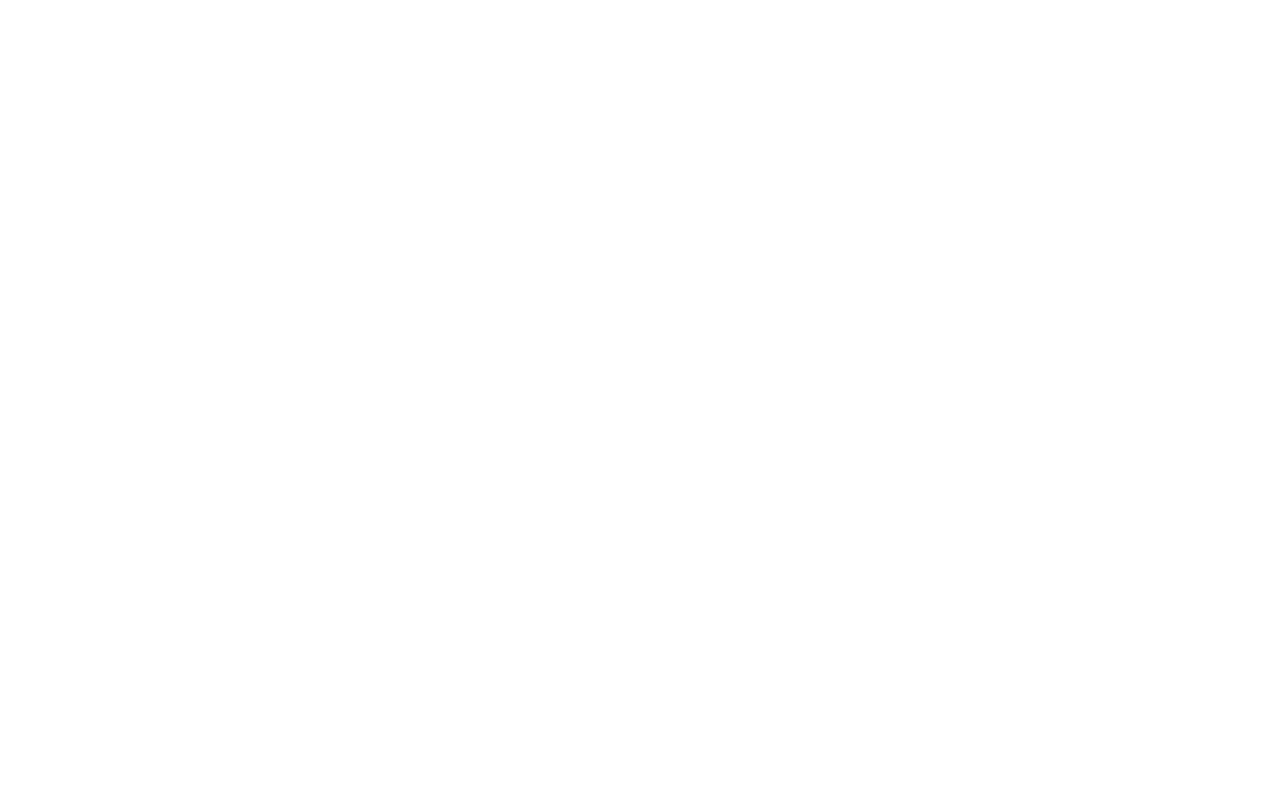
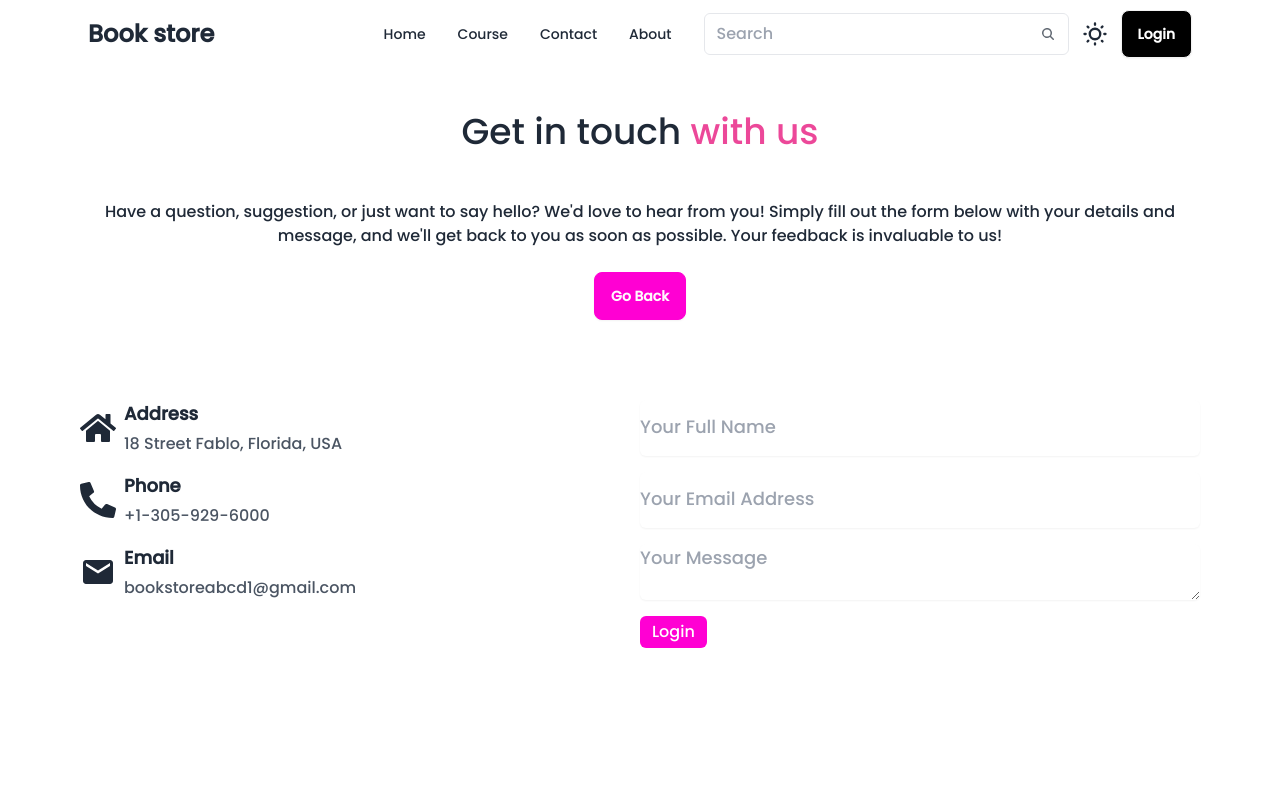
Before and after one commit to huzaifa1230/mernBookStoreProject, a React (Vite) app in the folder frontend/: page /contact in a window 1280 px wide. Before the commit this address had no page. Shown: the top 800 px of the page. Built offline with nearby package versions, Linux system fonts and the light colour scheme.

Commit message:
frontend done

```diff
--- a/frontend/package.json
+++ b/frontend/package.json
@@ -13,6 +13,7 @@
     "react": "^18.2.0",
     "react-dom": "^18.2.0",
     "react-hook-form": "^7.51.3",
+    "react-icons": "^5.1.0",
     "react-router-dom": "^6.23.0",
     "react-slick": "^0.30.2",
     "slick-carousel": "^1.8.1"
--- a/frontend/src/App.jsx
+++ b/frontend/src/App.jsx
@@ -3,6 +3,7 @@
 import Home from "./home/Home";
 import Courses from "./courses/Courses";
 import Signup from "./Components/Signup";
+import ContactUs from "./Contact/ContactUs";
 
 const App = () => {
   return (
@@ -13,6 +14,7 @@
             <Route path="/" element={<Home />} />
             <Route path="/course" element={<Courses />} />
             <Route path="/signup" element={<Signup />} />
+            <Route path="/contact" element={<ContactUs />} />
           </Routes>
         </div>
       </>
--- /dev/null
+++ b/frontend/src/Components/Contact.jsx
@@ -0,0 +1,105 @@
+import React from "react";
+import { FaHome, FaPhoneAlt } from "react-icons/fa";
+import { MdEmail } from "react-icons/md";
+import { Link } from "react-router-dom";
+import { useForm } from "react-hook-form";
+
+function About() {
+  const {
+    register,
+    handleSubmit,
+    // formState: { errors },
+  } = useForm();
+  const onSubmit = (data) => console.log(data);
+  return (
+    <>
+      <div className="max-w-screen-2xl container mx-auto md:px-20 px-4">
+        <div className=" items-center pt-28 justify-center text-center">
+          <h1 className="text-2xl  md:text-4xl">
+            Get in touch
+            <span className="text-pink-500"> with us</span>
+          </h1>
+          <p className="mt-12">
+            Have a question, suggestion, or just want to say hello? We'd love to
+            hear from you! Simply fill out the form below with your details and
+            message, and we'll get back to you as soon as possible. Your
+            feedback is invaluable to us!
+          </p>
+          <Link to="/">
+            <button className="btn btn-secondary hover:bg-pink-600 mt-6">
+              Go Back
+            </button>
+          </Link>
+          <div className="flex mt-20">
+            <div className="w-1/2">
+              <div className="flex items-center mb-4">
+                <div className="mr-2">
+                  <FaHome size={36} />
+                </div>
+                <div>
+                  <h2 className="text-lg text-left mb-1 font-semibold">
+                    Address
+                  </h2>{" "}
+                  <p className="text-gray-600">18 Street Fablo, Florida, USA</p>
+                </div>
+              </div>
+              <div className="flex items-center mb-4">
+                <div className="mr-2">
+                  <FaPhoneAlt size={36} />
+                </div>
+                <div>
+                  <h2 className="text-lg text-left mb-1 font-semibold">
+                    Phone
+                  </h2>{" "}
+                  <p className="text-gray-600">+1-305-929-6000</p>
+                </div>
+              </div>
+              <div className="flex items-center mb-4">
+                <div className="mr-2">
+                  <MdEmail size={36} />
+                </div>
+                <div>
+                  <h2 className="text-lg text-left mb-1 font-semibold">
+                    Email
+                  </h2>{" "}
+                  <p className="text-gray-600"> bookstoreabcd1@gmail.com</p>
+                </div>
+              </div>
+            </div>
+
+            <div className="w-1/2">
+              <form onSubmit={handleSubmit(onSubmit)} className="space-y-4 ">
+                <input
+                  type="text"
+                  className="block w-full placeholder:text-lg outline-none h-14 rounded-md shadow-sm sm:text-sm"
+                  placeholder="Your Full Name"
+                  required
+                  {...register("name", { required: true })}
+                />
+                <input
+                  type="email"
+                  className="block w-full placeholder:text-lg outline-none h-14 rounded-md shadow-sm sm:text-sm"
+                  placeholder="Your Email Address"
+                  required
+                  {...register("email", { required: true })}
+                />
+                <textarea
+                  rows="6"
+                  className="block w-full placeholder:text-lg outline-none h-14 rounded-md shadow-sm sm:text-sm"
+                  placeholder="Your Message"
+                  required
+                  {...register("message", { required: true })}
+                ></textarea>
+                <button className=" bg-secondary text-white rounded-md px-3 py-1 block   hover:bg-pink-700 duration-200">
+                  Login
+                </button>
+              </form>
+            </div>
+          </div>
+        </div>
+      </div>
+    </>
+  );
+}
+
+export default About;
--- a/frontend/src/Components/Course.jsx
+++ b/frontend/src/Components/Course.jsx
@@ -7,7 +7,7 @@
   return (
     <>
       <div className="max-w-screen-2xl container mx-auto md:px-20 px-4">
-        <div className="mt-28 items-center justify-center text-center">
+        <div className="pt-28 items-center justify-center text-center">
           <h1 className="text-2xl md:text-4xl">
             We are delighted to have you{" "}
             <span className="text-pink-500">here :)</span>
--- a/frontend/src/Components/Navbar.jsx
+++ b/frontend/src/Components/Navbar.jsx
@@ -40,7 +40,7 @@
         <a href="/course">Course</a>
       </li>
       <li>
-        <a>Contact</a>
+        <a href="/contact">Contact</a>
       </li>
       <li>
         <a>About</a>
--- a/frontend/src/Components/Signup.jsx
+++ b/frontend/src/Components/Signup.jsx
@@ -77,7 +77,7 @@
                 <button className=" bg-pink-500 text-white px-3 py-1 rounded-md  hover:bg-pink-700 duration-200">
                   Signup
                 </button>
-                <p className="mt-3 text-md">
+                <p className="mt-3 text-md ">
                   Already a user?{" "}
                   <button
                     className="underline text-blue-500 cursor-pointer"
--- /dev/null
+++ b/frontend/src/Contact/ContactUs.jsx
@@ -0,0 +1,18 @@
+import React from "react";
+import Navbar from "../Components/Navbar";
+import Footer from "../Components/Footer";
+import Contact from "../Components/Contact";
+
+function ContactUs() {
+  return (
+    <>
+      <Navbar />
+      <div className="min-h-screen">
+        <Contact />
+      </div>
+      <Footer />
+    </>
+  );
+}
+
+export default ContactUs;
```
Also changed, not shown: 1 other file (tests, documents, lock files or other folders).
